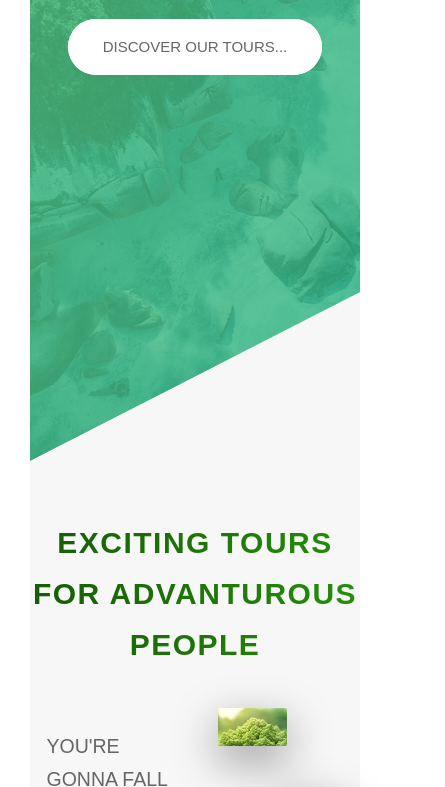
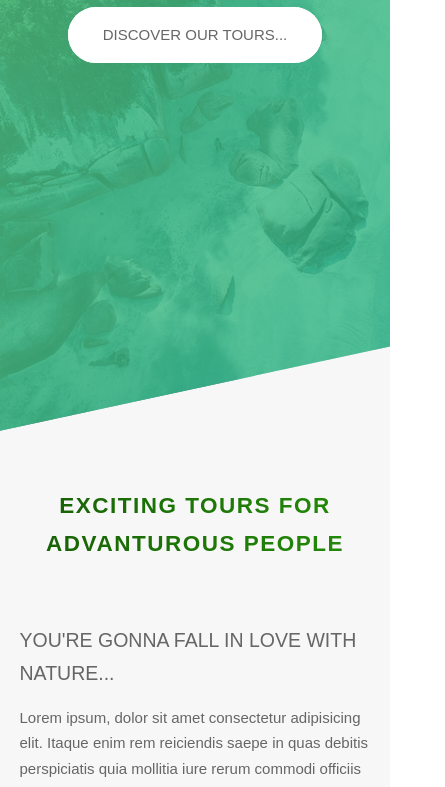
Before and after one commit to prince601/natours, a website: page index.html in a window 390 px wide. Shown: the part 371-1158 px from the top of the page, 445 px wide, since content can reach past the window. Drawn offline with Linux system fonts and the light colour scheme.

Commit message:
create media queries, adjust the grid, layout components and typography 1st part

```diff
--- a/scss/abstracts/_mixins.scss
+++ b/scss/abstracts/_mixins.scss
@@ -8,8 +8,51 @@
 
 @mixin absCenter {
   position: absolute;
-  top:50%;
+  top: 50%;
   left: 50%;
   transform: translate(-50%, -50%);
   border-radius: .3rem;
 }
+
+// MEDIA QUERY MANAGER
+/*
+  0 - 600px : Phones
+  600px - 900px: Tablet portrait
+  900px - 1200px: Tablet Landscape or mini-pc
+  900px - 1200px: Tablet Landscape or mini-pc
+  [1200 - 1800 px] Normal styles applies
+  1800px --> Big Screen
+
+  Breakpoint choices:
+  -phone  <= 600px or 37.5 em
+  -tab-port <= 900px or 56.25em  --tablet in portrait
+  -tab-land  <= 1200px or  75 em --tablet in landscape or min pc
+  -big-desktop  >= 1800px or 112.5em --big screen size
+*/
+
+@mixin respond($breakpoint) {
+  @if $breakpoint=='phone' {
+    @media (max-width: 37.5em) {
+      @content;
+    }
+  }
+
+  @if $breakpoint=='tab-port' {
+    @media (max-width: 56.25em) {
+      @content;
+    }
+  }
+
+  @if $breakpoint=='tab-land' {
+    @media (max-width: 75em) {
+      @content;
+    }
+  }
+
+  @if $breakpoint=='big-desktop' {
+    @media (min-width: 112.5em) {
+      @content;
+    }
+  }
+
+}
--- a/scss/abstracts/_variables.scss
+++ b/scss/abstracts/_variables.scss
@@ -4,7 +4,7 @@ $primary-color-light: #55c57a;
 $primary-color-dark: #28b485;
 
 $color-grey: #666; //dark-grey
-$color-white:#fff;
+$color-white: #fff;
 $color-medium-black: #333;
 $color-black: #000;
 
@@ -25,14 +25,13 @@ $color-quartiary-dark: #056661;
 
 //-----------------------------------------
 // TYPOGRAPHY
-$font-stack: "Montserrat",
-Arial,
-Helvetica,
-sans-serif;
-$default-font-size:1.5rem;
+$font-stack: "Montserrat", Arial, Helvetica, sans-serif;
+$default-font-size: 1.5rem;
 //------------------------------------------
 
 // GRID
 $grid-width: 90%;
 $gutter-vertical: 4rem;
+$gutter-vertical-small: 2rem;
 $gutter-horizontal: 3rem;
+$gutter-horizontal-small: 1.5rem;
--- a/scss/base/_base.scss
+++ b/scss/base/_base.scss
@@ -1,11 +1,35 @@
 *,
 *::after,
-*::before{
+*::before {
   margin: 0;
   padding: 0;
   box-sizing: inherit;
 }
 
+html {
+  font-size: 62.5%;
+
+  @include respond(tab-land) {
+    font-size: 56.5%;
+  }
+
+  @include respond(tab-port) {
+    font-size: 50%;
+  }
+
+  @include respond(big-desktop) {
+    font-size: 75%;
+  }
+}
+
 body {
   box-sizing: border-box;
+  padding: 2rem;
+
+  @include respond(tab-port) {
+    padding: 0;
+  }
+
+
+
 }
--- a/scss/base/_typography.scss
+++ b/scss/base/_typography.scss
@@ -6,15 +6,15 @@ body {
   font-family: $font-stack;
   font-weight: 400;
   line-height: 1.7;
-  color:$color-grey;
-  padding: 2rem;
+  color: $color-grey;
 }
 
-.heading-primary{
+.heading-primary {
   color: $color-white;
   text-transform: uppercase;
   backface-visibility: hidden;
   margin-bottom: 1.5rem;
+
   &--main {
     display: block;
     font-size: 3rem;
@@ -26,6 +26,13 @@ body {
     animation-iteration-count: 3;
     animation-delay: 1000ms;
      */
+
+    @include respond(phone) {
+      letter-spacing: .5rem;
+      // font-size: 1.8rem;
+    }
+
+
   }
 
   &--sub {
@@ -57,6 +64,14 @@ body {
     transform: skewY(2deg) skewX(15deg) scale(1.1);
     text-shadow: .2rem .4rem 2rem rgba($color-black, .6);
   }
+
+  @include respond(phone) {
+    font-size: 1rem;
+  }
+
+  @include respond(tab-port) {
+    font-size: 1.5rem;
+  }
 }
 
 .heading-tertiary {
@@ -67,10 +82,12 @@ body {
 
 .paragraph {
   font-size: 1rem;
-  &:not(:last-child){
+
+  &:not(:last-child) {
     margin-bottom: 2rem;
   }
 }
+
 .card__cta {
 
   p {
--- a/scss/layout/_footer.scss
+++ b/scss/layout/_footer.scss
@@ -1,16 +1,35 @@
 .footer {
   background-color: $color-medium-black;
   padding: 10rem 0;
-    font-size: .8rem;
+  font-size: 0.8rem;
+
+  @include respond(tab-port) {
+    padding: 4rem 0;
+  }
+  @include respond(phone) {
+    padding: 2rem 0;
+  }
 
   &__logo-box {
     text-align: center;
     margin-bottom: 5rem;
+
+    @include respond(tab-port) {
+      margin-bottom: 2rem;
+    }
   }
 
-    &__logo{
+  &__logo {
     width: 15rem;
     height: auto;
+
+    @include respond(tab-port) {
+      width: 10rem;
+    }
+
+    @include respond(phone) {
+      width: 5rem;
+    }
   }
 
   &__navigation {
@@ -18,35 +37,40 @@
     padding-top: 2rem;
     width: 80%;
     float: left;
+
+    @include respond(tab-port) {
+      width: 100%;
+      text-align: center;
+    }
   }
 
-    &__list{
+  &__list {
     list-style: none;
   }
 
   &__item {
     display: inline-block;
 
-        &:not(:last-child){
+    &:not(:last-child) {
       margin-right: 1rem;
     }
   }
 
   &__link {
     &:link,
-        &:visited{
+    &:visited {
       text-decoration: none;
       color: $color-grey-2;
       text-transform: uppercase;
       display: inline-block;
-            transition: all .3s;
+      transition: all 0.3s;
     }
 
     &:hover,
     &:active {
       background-color: $color-medium-black;
       color: $primary-color;
-            box-shadow: 0 1rem 2rem rgba($color-black, .4);
+      box-shadow: 0 1rem 2rem rgba($color-black, 0.4);
       transform: rotate(05deg) scale(1.2);
     }
   }
@@ -56,5 +80,10 @@
     float: right;
     border-top: 1px solid $color-grey;
     padding-top: 2rem;
+
+    @include respond(tab-port) {
+      width: 100%;
+      text-align: center;
     }
   }
+}
--- a/scss/layout/_grid.scss
+++ b/scss/layout/_grid.scss
@@ -1,20 +1,40 @@
 .row {
   max-width: $grid-width;
   margin: 0 auto;
-  &:not(:last-child){
+
+  @include respond(tab-port) {
+    max-width: 90%;
+  }
+
+  &:not(:last-child) {
     // the :not pseudo element selects everything excepts what we pass in parameter
     margin-bottom: $gutter-vertical;
+
+    @include respond(tab-port) {
+      margin-bottom: $gutter-vertical-small;
+    }
   }
-  [class^="col-"]{
+
+  [class^="col-"] {
     // ^= this means any class which starts by col-
     // *= this means any class which contains col-
     // $= this means any class which ends with col-
     float: left;
 
-    &:not(:last-child){
+    &:not(:last-child) {
       margin-right: $gutter-horizontal;
+
+      @include respond(tab-port) {
+        margin-right: 0;
+        margin-bottom: $gutter-vertical-small;
+      }
+    }
+
+    @include respond(tab-port) {
+      width: 100% !important;
     }
   }
+
   @include clearfix;
 
   .col-1-of-2 {
@@ -26,19 +46,24 @@
   }
 
   .col-2-of-3 {
-    width: calc(2 *((100% - 2 * #{$gutter-horizontal}) / 3) +  #{$gutter-horizontal});
+    width: calc(
+      2 * ((100% - 2 * #{$gutter-horizontal}) / 3) + #{$gutter-horizontal}
+    );
   }
 
-  .col-1-of-4{
+  .col-1-of-4 {
     width: calc((100% - 3 * #{$gutter-horizontal}) / 4);
   }
 
-  .col-2-of-4{
-    width: calc( 2 * ((100% - 3 * #{$gutter-horizontal}) / 4) + #{$gutter-horizontal});
+  .col-2-of-4 {
+    width: calc(
+      2 * ((100% - 3 * #{$gutter-horizontal}) / 4) + #{$gutter-horizontal}
+    );
   }
 
-  .col-3-of-4{
-    width: calc( 3 * ((100% - 3 * #{$gutter-horizontal}) / 4) + 2 * #{$gutter-horizontal});
+  .col-3-of-4 {
+    width: calc(
+      3 * ((100% - 3 * #{$gutter-horizontal}) / 4) + 2 * #{$gutter-horizontal}
+    );
   }
-
 }
--- a/scss/layout/_header.scss
+++ b/scss/layout/_header.scss
@@ -1,21 +1,28 @@
 .header {
   position: relative;
   height: 95vh;
-  background-image: linear-gradient(to right bottom,
-    rgba($primary-color-light, 0.788),
-    rgba($primary-color-dark, 0.801) ),
-    url('../img/header_background.jpeg');
+  background-image: linear-gradient(
+      to right bottom,
+      rgba($primary-color-light, 0.788),
+      rgba($primary-color-dark, 0.801)
+    ),
+    url("../img/header_background.jpeg");
   background-size: cover;
   background-position: top;
   -webkit-clip-path: polygon(0 0, 100% 0, 100% 75vh, 0 100%);
   clip-path: polygon(0 0, 100% 0, 100% 75vh, 0 100%);
-  &__logo-box{
+
+  @include respond(phone) {
+    -webkit-clip-path: polygon(0 0, 100% 0, 100% 85vh, 0 100%);
+    clip-path: polygon(0 0, 100% 0, 100% 85vh, 0 100%);
+  }
+  &__logo-box {
     position: absolute;
     top: 4rem;
     left: 4rem;
   }
 
-  &__logo{
+  &__logo {
     height: 10rem;
   }
 
--- a/scss/layout/_navigation.scss
+++ b/scss/layout/_navigation.scss
@@ -1,11 +1,10 @@
 .navigation {
-
-    &__checkbox{
+  &__checkbox {
     display: none;
     // visibility: hidden;
   }
 
-    &__button{
+  &__button {
     background: $color-white;
     height: 6rem;
     width: 6rem;
@@ -14,9 +13,19 @@
     right: 5rem;
     border-radius: 50%;
     z-index: 110;
-        box-shadow: 0 1rem 3rem rgba($color-black, .3);
+    box-shadow: 0 1rem 3rem rgba($color-black, 0.3);
     text-align: center;
     cursor: pointer;
+
+    @include respond(tab-port) {
+      top: 2rem;
+      right: 2rem;
+    }
+
+    @include respond(phone) {
+      top: 1rem;
+      right: 1rem;
+    }
   }
 
   &__background {
@@ -29,7 +38,17 @@
     background-image: radial-gradient($primary-color, $primary-color-dark);
     z-index: 100;
     // transform: scale(50);
-        transition: transform .8s cubic-bezier(0.86, 0, 0.07, 1);
+    transition: transform 0.8s cubic-bezier(0.86, 0, 0.07, 1);
+
+    @include respond(tab-port) {
+      top: 2rem;
+      right: 2rem;
+    }
+
+    @include respond(phone) {
+      top: 1rem;
+      right: 1rem;
+    }
   }
 
   &__nav {
@@ -40,7 +59,7 @@
     z-index: 101;
     width: 0;
     opacity: 0;
-        transition: all .8s cubic-bezier(0.68, -0.55, 0.265, 1.55);
+    transition: all 0.8s cubic-bezier(0.68, -0.55, 0.265, 1.55);
     // background: orangered;
   }
 
@@ -55,7 +74,6 @@
   }
 
   &__item {
-
     &:not(:last-child) {
       margin-bottom: 2rem;
     }
@@ -71,13 +89,18 @@
       color: $color-white;
       text-decoration: none;
       padding: 1rem;
-            background-image: linear-gradient(120deg,transparent 0%, transparent 50%, $color-white 50%);
+      background-image: linear-gradient(
+        120deg,
+        transparent 0%,
+        transparent 50%,
+        $color-white 50%
+      );
       background-size: 220%;
-            transition: all .4s ease;
+      transition: all 0.4s ease;
       // line-height: 3;
 
       span {
-                margin-right: .8rem;
+        margin-right: 0.8rem;
         display: inline-block;
       }
     }
@@ -86,17 +109,17 @@
     &:active {
       background-position: 100%;
       color: $primary-color;
-            transform: translateX(.5rem);
+      transform: translateX(0.5rem);
     }
   }
 
   // FUNCTIONNALITY
 
-    &__checkbox:checked ~ &__background{
+  &__checkbox:checked ~ &__background {
     transform: scale(80);
   }
 
-    &__checkbox:checked ~ &__nav{
+  &__checkbox:checked ~ &__nav {
     width: 100%;
     opacity: 1;
   }
@@ -120,16 +143,20 @@
       content: "";
       position: absolute;
       left: 0;
-            transition: all .2s;
+      transition: all 0.2s;
     }
-        &::before {top: -.8rem;}
-        &::after{bottom: -.8rem;}
+    &::before {
+      top: -0.8rem;
+    }
+    &::after {
+      bottom: -0.8rem;
+    }
   }
 
-    &__button:hover &__icon::before{
+  &__button:hover &__icon::before {
     top: -1rem;
   }
-    &__button:hover &__icon::after{
+  &__button:hover &__icon::after {
     bottom: -1rem;
   }
 
```
Also changed, not shown: css/main.css. Lines whose indentation alone changed are shown as unchanged.
